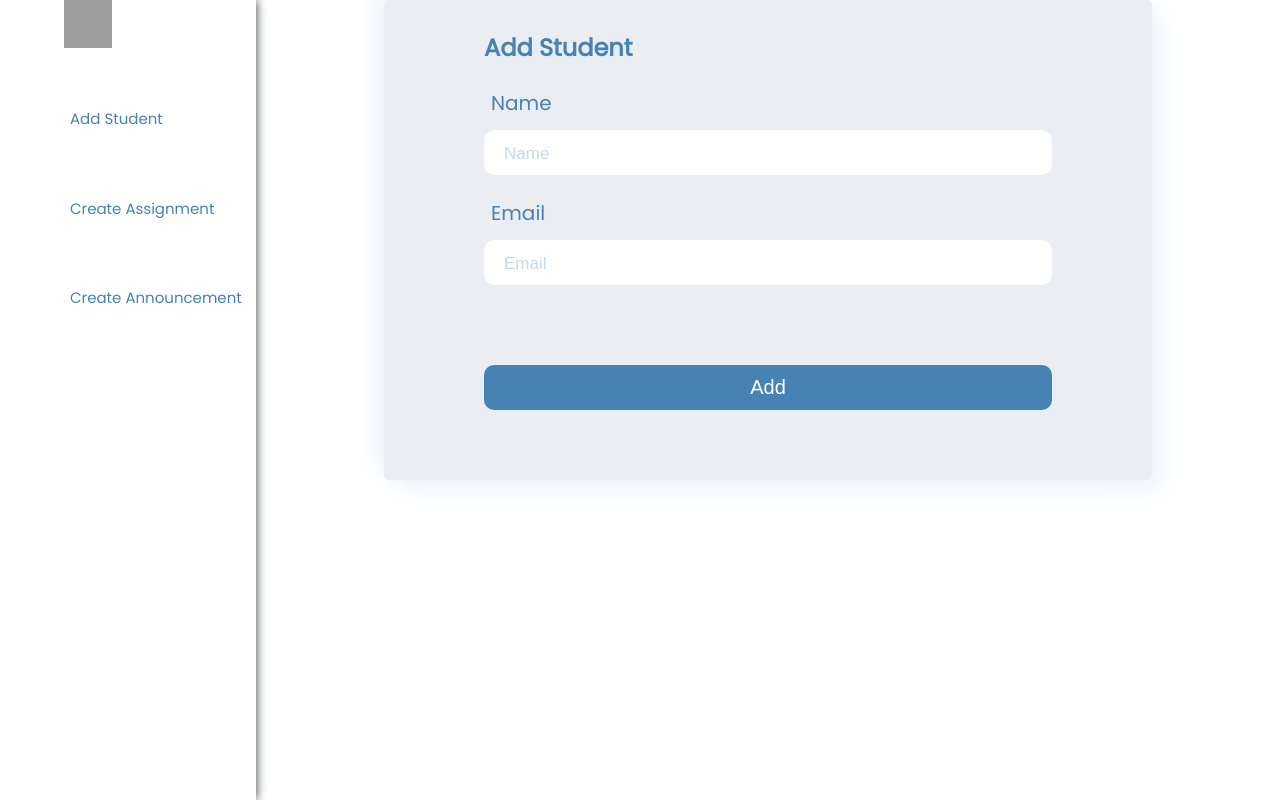
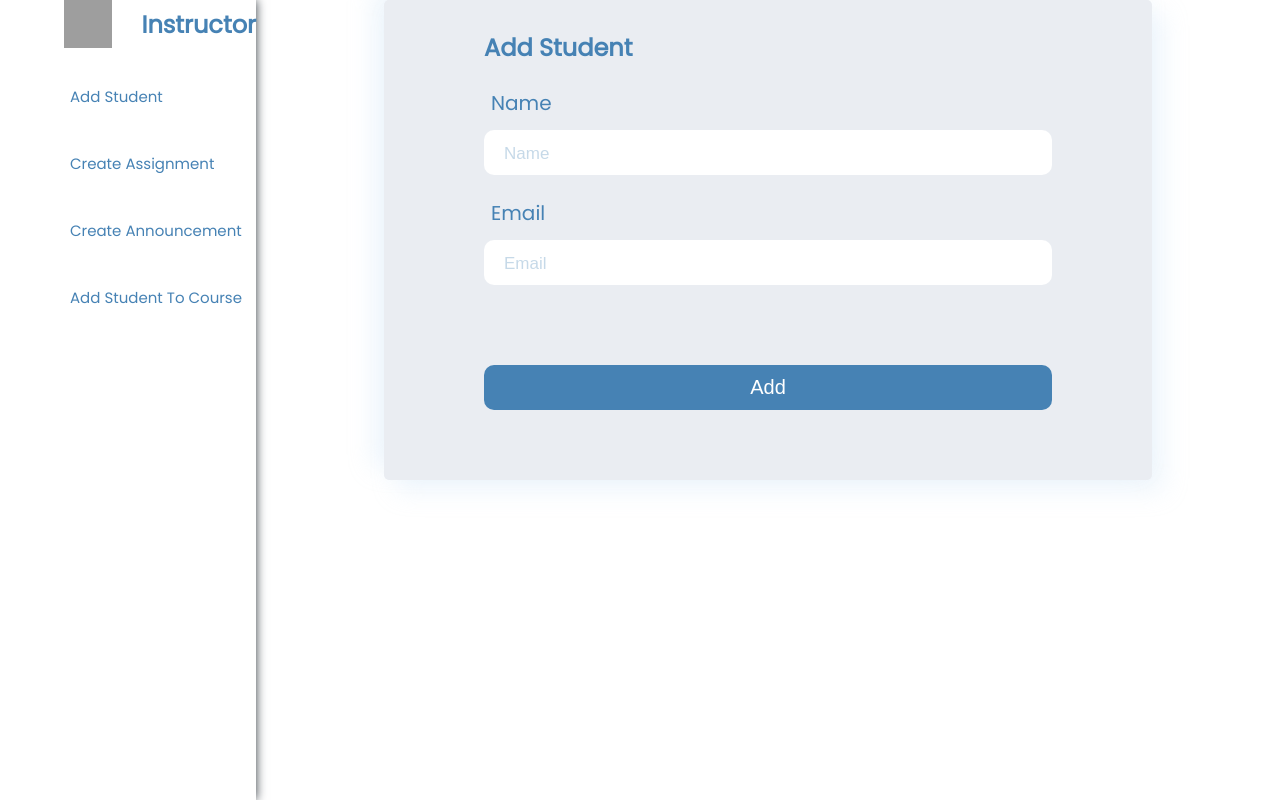
Before and after one commit to imtithalhalalo/e-learning-website, a React (Create React App) app in the folder frontend/: page /instructor_add_student in a window 1280 px wide. Built offline with nearby package versions, Linux system fonts and the light colour scheme; grey boxes are pictures that could not be loaded.

Commit message:
frontend: update navbar

```diff
--- a/frontend/src/components/Navbar.js
+++ b/frontend/src/components/Navbar.js
@@ -1,12 +1,16 @@
 import { Link } from "react-router-dom";
 
-const Navbar = ({text1 , text2 , text3, path1, path2, path3} ) => {
+const Navbar = ({User, text1 , text2 , text3, text4, path1, path2, path3, path4} ) => {
   return (
     <section className="header background">
     <div className="nav-links">
+        <div className="bar">
         <img src={process.env.PUBLIC_URL+"images/e-learning-logo.png"} alt=""
           width="48px"
           height="48px"/>
+        <h2>{User}</h2>
+        </div>
+
         <Link to={path1}>
           <span>{text1}</span>
         </Link>
@@ -16,6 +20,9 @@ const Navbar = ({text1 , text2 , text3, path1, path2, path3} ) => {
         <Link to={path3}>
           <span>{text3}</span>
         </Link>
+        <Link to={path4}>
+          <span>{text4}</span>
+        </Link>
     </div>
 
     </section>
```
